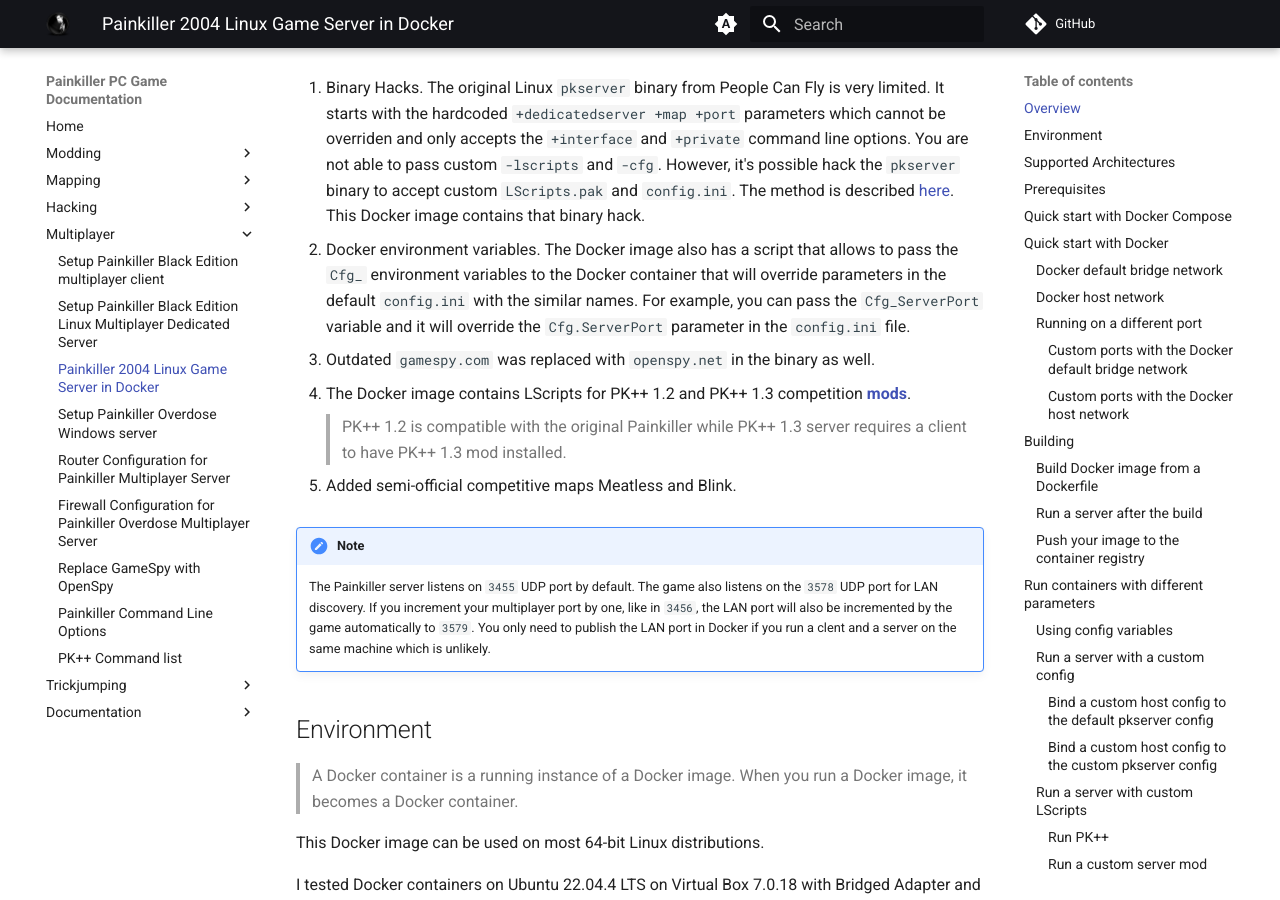
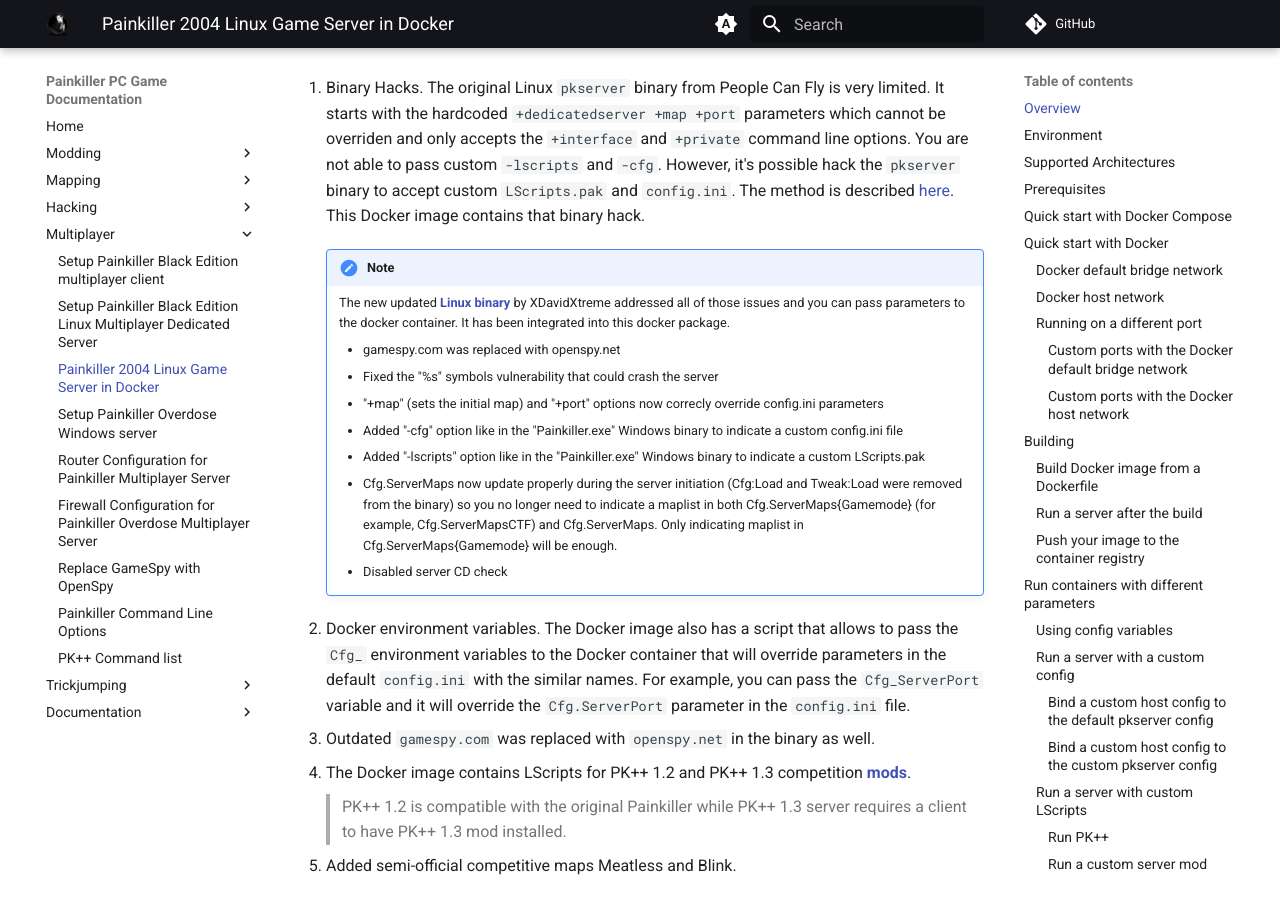
Before and after one commit to t3r6/pkdocs, an MkDocs documentation site: the page built from docs/guides/multiplayer/pk-mp-server-linux-docker.md, in a window 1280 px wide and 900 px high, scrolled down 462 px. Built offline with MkDocs 1.6.1 and Material for MkDocs 9.7.7, drawn with Linux system fonts in a browser that asks for light colours; comment, search, counter and statistics services are not loaded; some of the changed text lies outside the part shown.

Commit message:
docs: Fix docker description

````diff
--- a/docs/guides/multiplayer/pk-mp-server-linux-docker.md
+++ b/docs/guides/multiplayer/pk-mp-server-linux-docker.md
@@ -13,6 +13,17 @@
 
 1. Binary Hacks. The original Linux `pkserver` binary from People Can Fly is very limited. It starts with the hardcoded `+dedicatedserver +map +port` parameters which cannot be overriden and only accepts the `+interface` and `+private` command line options. You are not able to pass custom `-lscripts` and `-cfg`. However, it's possible hack the `pkserver` binary to accept custom `LScripts.pak` and `config.ini`. The method is described [here](../hacking/hack-linux-bin.md).
 This Docker image contains that binary hack.
+
+    !!! Note
+        The new updated [**Linux binary**](https://www.moddb.com/games/painkiller/downloads/painkiller-linux-server-164-full-openspy) by XDavidXtreme addressed all of those issues and you can pass parameters to the docker container. It has been integrated into this docker package.
+
+        - gamespy.com was replaced with openspy.net
+        - Fixed the "%s" symbols vulnerability that could crash the server
+        - "+map" (sets the initial map) and "+port" options now correcly override config.ini parameters
+        - Added "-cfg" option like in the "Painkiller.exe" Windows binary to indicate a custom config.ini file
+        - Added "-lscripts" option like in the "Painkiller.exe" Windows binary to indicate a custom LScripts.pak
+        - Cfg.ServerMaps now update properly during the server initiation (Cfg:Load and Tweak:Load were removed from the binary) so you no longer need to indicate a maplist in both Cfg.ServerMaps{Gamemode} (for example, Cfg.ServerMapsCTF) and Cfg.ServerMaps. Only indicating maplist in Cfg.ServerMaps{Gamemode} will be enough.
+        - Disabled server CD check
 
 2. Docker environment variables. The Docker image also has a script that allows to pass the `Cfg_` environment variables to the Docker container that will override parameters in the default `config.ini` with the similar names. For example, you can pass the `Cfg_ServerPort` variable and it will override the `Cfg.ServerPort` parameter in the `config.ini` file.
 
@@ -470,11 +481,11 @@
     ```
 
     ```
-    docker run --rm --name duel -itd -e Cfg_ServerPort="3456" -p 3456:3456/udp docker.io/painkillergameclassic/pkserver:main
+    docker run --rm --name duel -itd -e Cfg_GameMode="Duel" -e Cfg_ServerPort="3456" -p 3456:3456/udp docker.io/painkillergameclassic/pkserver:main
     ```
 
     ```
-    docker run --rm --name ctf -itd -e Cfg_ServerPort="3457" -p 3457:3457/udp docker.io/painkillergameclassic/pkserver:main
+    docker run --rm --name ctf -itd -e Cfg_GameMode="Capture The Flag" -e Cfg_ServerPort="3457" -p 3457:3457/udp docker.io/painkillergameclassic/pkserver:main
     ```
 
 2. Check the containers are running:
````
Also changed, not shown: other parts of docs/guides/multiplayer/pk-mp-server-linux-docker.md (+1 -1 lines).
